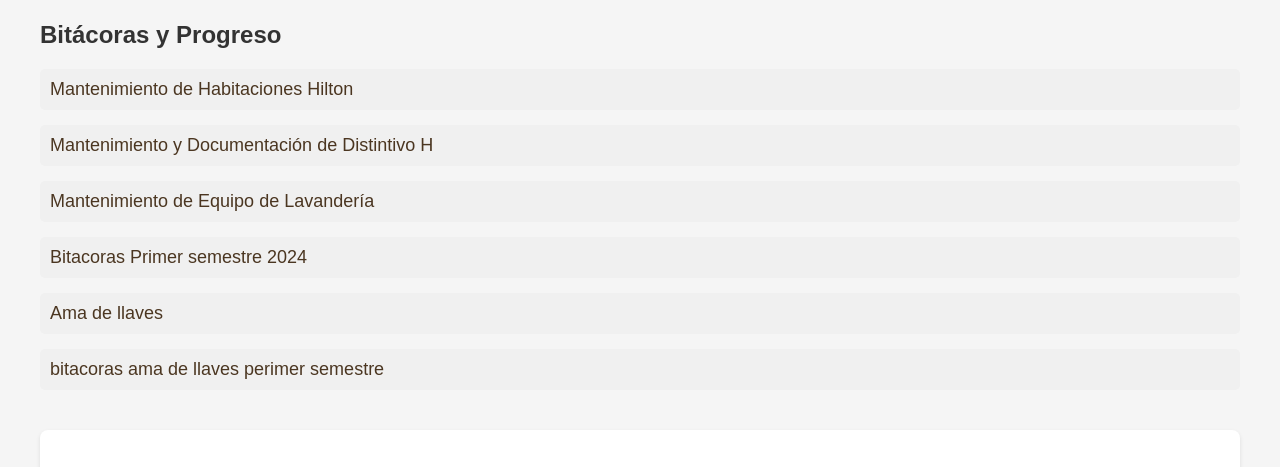
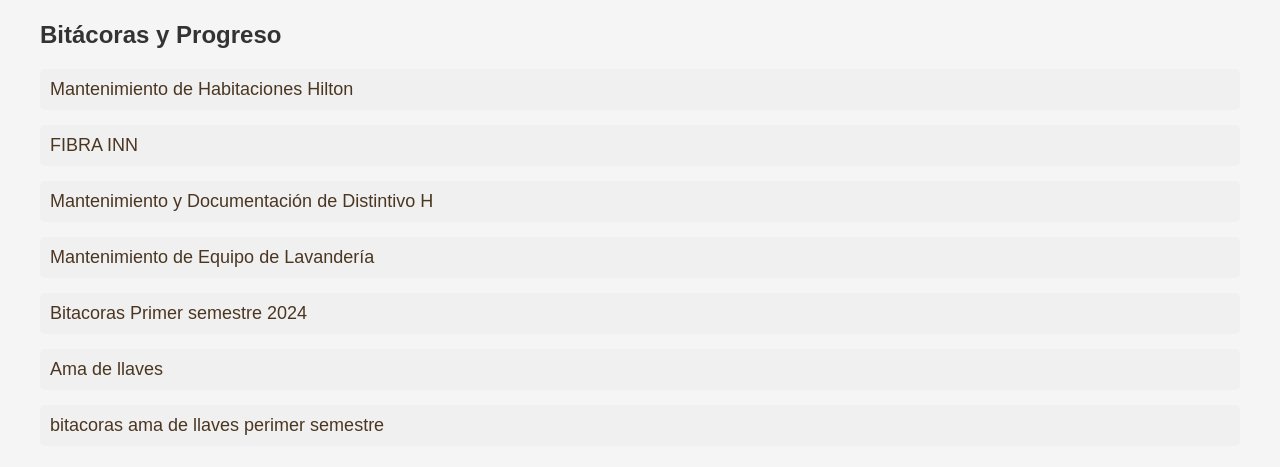
Before and after one commit to davidstown/CUUMX.github.io, a plain HTML site: page index.html in a window 1280 px wide. Shown: the part 1920-2387 px from the top of the page. Drawn offline with Linux system fonts and the light colour scheme.

Commit message:
Update index.html

```diff
--- a/index.html
+++ b/index.html
@@ -170,6 +170,7 @@
             <h2>Bitácoras y Progreso</h2>
             <ul>
                 <li><a href="https://drive.google.com/drive/folders/1X6QDx7Ubd-DtGrT2ifTecFYf1I4qc_E0?usp=drive_link" target="_blank">Mantenimiento de Habitaciones Hilton</a></li>
+                <li><a href="https://drive.google.com/drive/u/0/folders/1X8NqRY-NesAdw5Z3thH2pDcBlZi2tHiL" target="_blank">FIBRA INN</a></li>
                 <li><a href="https://drive.google.com/drive/folders/1XsR4ldCcKYbtIiF7D6lZQUHvv976ttPU?usp=drive_link" target="_blank">Mantenimiento y Documentación de Distintivo H</a></li>
                 <li><a href="https://drive.google.com/drive/folders/1Jir3fa8loOQk5eXtt0ef3tr0uHH9wG6Z?usp=drive_link" target="_blank">Mantenimiento de Equipo de Lavandería</a></li>
                 <li><a href="https://drive.google.com/drive/folders/1YI6wIPyNsNoWTjUuPvLSfayRwBnMzVuA" target="_blank">Bitacoras Primer semestre 2024</a></li>
```
